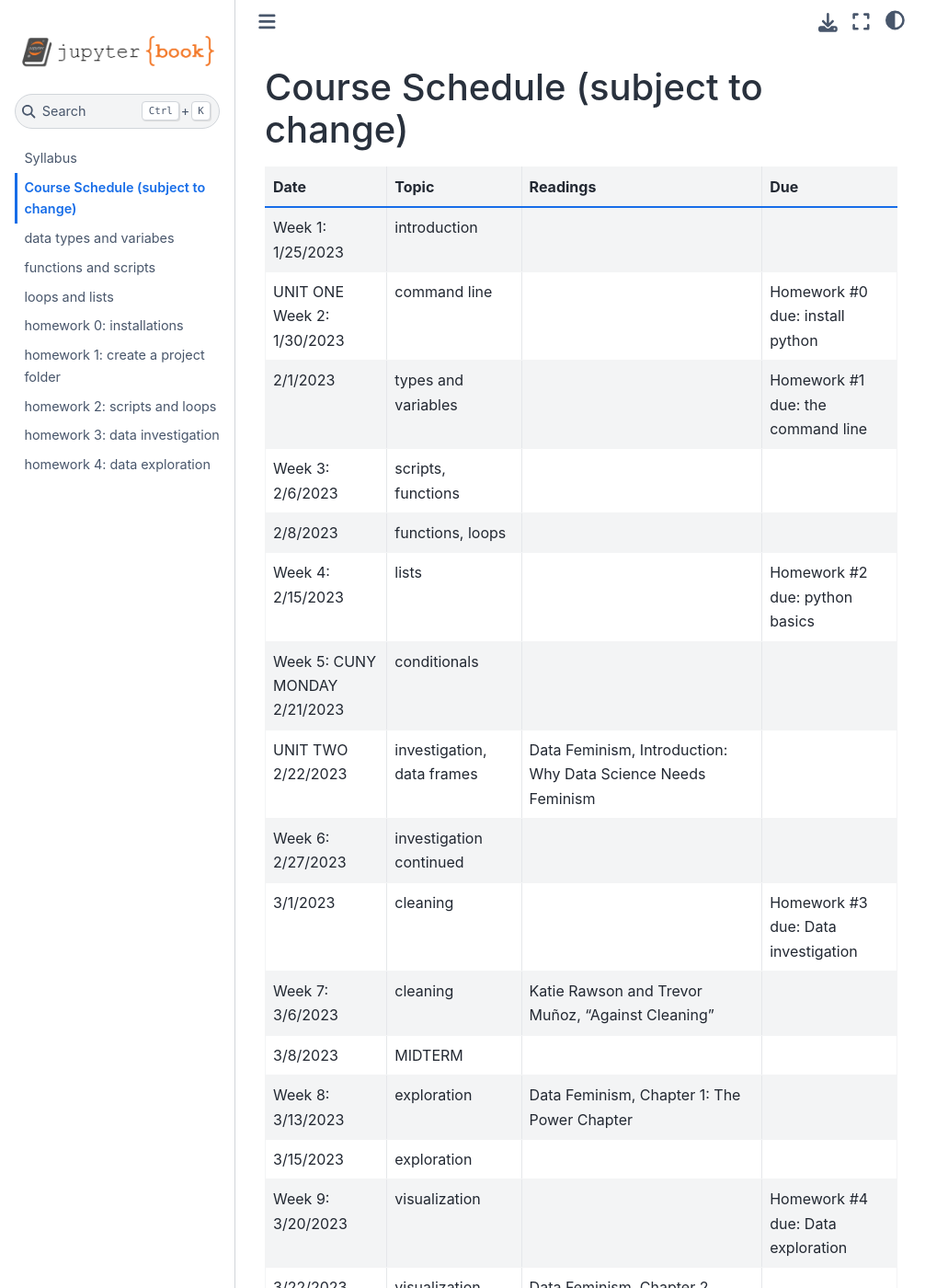
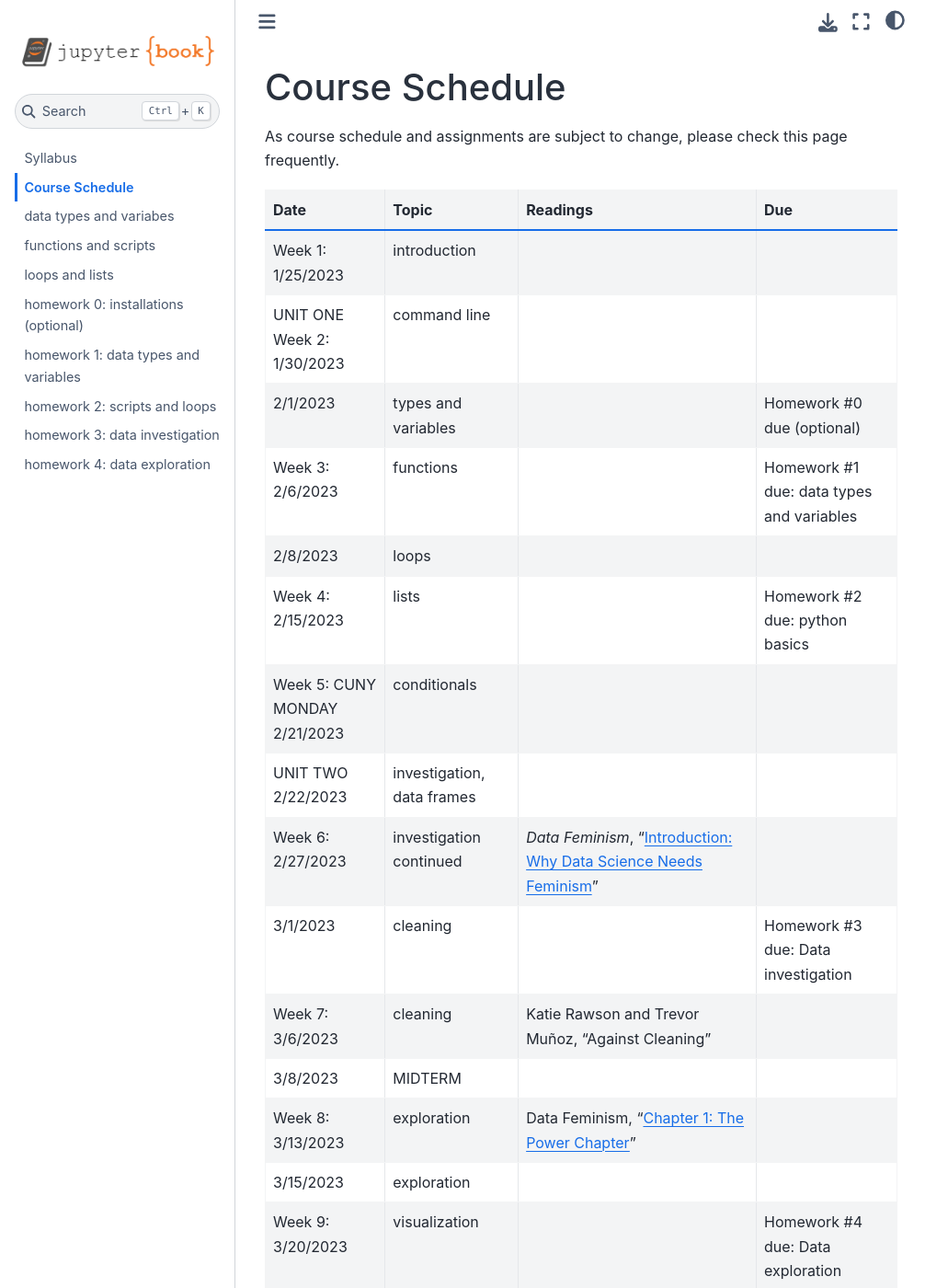
Before and after one commit to gofilipa/fds-spring-23, a Jupyter Book: the page built from schedule.md, in a window 1280 px wide and 1400 px high. Shown: the whole window at 92% size, without its empty margins (0-1031 px from the left). Built offline with Jupyter Book 1.0.4 settings and Sphinx 7.4.7 and the Sphinx Book theme 1.1.4, drawn with Linux system fonts in a browser that asks for light colours; pages that are not in the unit, such as notebooks, are missing from menus; some of the changed text lies outside the part shown.

Commit message:
updating schedule and first homeworks

```diff
--- a/schedule.md
+++ b/schedule.md
@@ -1,26 +1,28 @@
-# Course Schedule (subject to change)
+# Course Schedule
+
+As course schedule and assignments are subject to change, please check this page frequently.
 
 | Date  | Topic  | Readings  | Due  |
 |---|---|---|---|
 | Week 1: 1/25/2023  | introduction  |   |   |
-| UNIT ONE Week 2: 1/30/2023  | command line  |   |  Homework #0 due: install python |
-| 2/1/2023  | types and variables  |  | Homework #1 due: the command line |
-| Week 3: 2/6/2023 |  scripts, functions |   |   |
-| 2/8/2023  |  functions, loops |   |   |
+| UNIT ONE Week 2: 1/30/2023  | command line  |   | |
+| 2/1/2023  | types and variables  |  | Homework #0 due (optional) |
+| Week 3: 2/6/2023 |  functions |   | Homework #1 due: data types and variables  |
+| 2/8/2023  |  loops |   |   |
 | Week 4: 2/15/2023  | lists  |   |  Homework #2 due: python basics |
 |  Week 5: CUNY MONDAY 2/21/2023 | conditionals  |   |   |
-|  UNIT TWO 2/22/2023 | investigation, data frames | Data Feminism, Introduction: Why Data Science Needs Feminism |   |
-| Week 6: 2/27/2023  | investigation continued  |   |   |
+|  UNIT TWO 2/22/2023 | investigation, data frames |  |   |
+| Week 6: 2/27/2023  | investigation continued  | *Data Feminism*, "[Introduction: Why Data Science Needs Feminism](https://data-feminism.mitpress.mit.edu/pub/frfa9szd/release/6)"  |   |
 | 3/1/2023  | cleaning  |   | Homework #3 due: Data investigation  |
 | Week 7: 3/6/2023  | cleaning  |  Katie Rawson and Trevor Muñoz, "Against Cleaning" |   |
 | 3/8/2023  |  MIDTERM |   |   |
-| Week 8: 3/13/2023  |  exploration | Data Feminism, Chapter 1: The Power Chapter  |   |
+| Week 8: 3/13/2023  |  exploration | Data Feminism, "[Chapter 1: The Power Chapter](https://data-feminism.mitpress.mit.edu/pub/vi8obxh7/release/4)"  |   |
 | 3/15/2023  |  exploration |   |   |
 |  Week 9: 3/20/2023 |  visualization |   | Homework #4 due: Data exploration  |
 | 3/22/2023  |  visualization | Data Feminism, Chapter 2. Collect, Analyze, Imagine, Teach  |   |
-|  Week 10: 3/27/2023 |  linear regression |   | Homework #5 due: Data visualization  |
-| 3/29/2023  |  linear regression | Data Feminism, Chapter 3. On Rational, Scientific, Objective Viewpoints from Mythical, Imaginary, Impossible Standpoints  |   |
-|  Week 11: 4/3/2023 |  linear regression |   |   |
+|  Week 10: 3/27/2023 |  transformers |   | Homework #5 due: Data visualization  |
+| 3/29/2023  |  transformers | Data Feminism, Chapter 3. On Rational, Scientific, Objective Viewpoints from Mythical, Imaginary, Impossible Standpoints  |   |
+|  Week 11: 4/3/2023 |  transformers |   |   |
 | 4/5/2023 - 4/12/2023  |  SPRING BREAK |   |   |
 | UNIT THREE
 Week 12: 4/17/2023  |  discovery | Data Feminism, Chapter 4. “What Gets Counted Counts”  |   |
```
Also changed, not shown: homework_00.md (+4 -2 lines), homework_01.md (+8 -7 lines).
